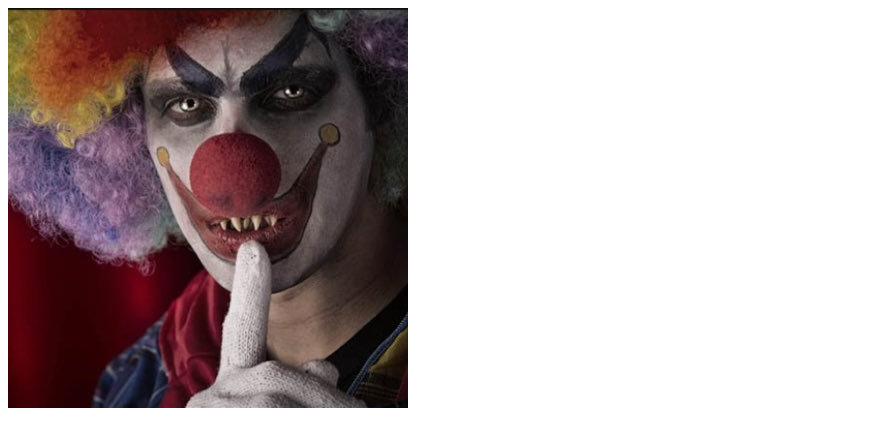
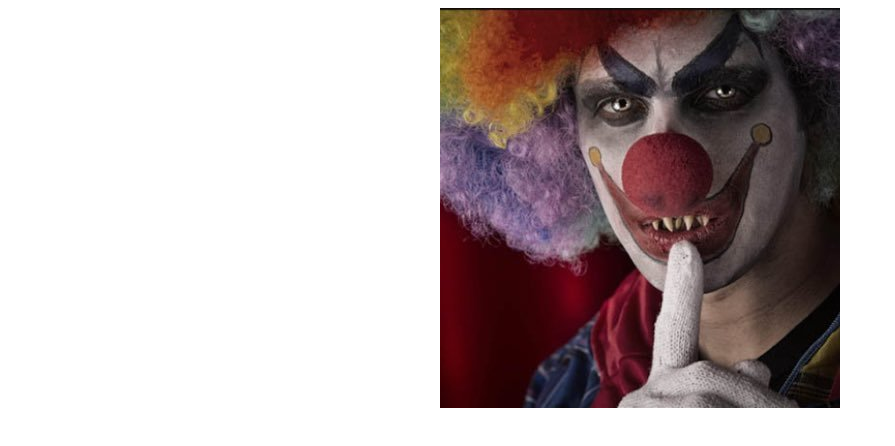
Before and after one commit to everythingclowns/everythingclowns.github.io, a plain HTML site: page index.html in a window 1280 px wide. Shown: the whole page, without its empty margins (0-895 px from the left). Drawn offline with Linux system fonts and the light colour scheme.

Commit message:
Update index.html

```diff
--- a/index.html
+++ b/index.html
@@ -1,5 +1,15 @@
 <!DOCTYPE html>
 <html>
+<head>
+<meta name="viewport" content="width=device-width, initial-scale=1">
+<style>
+img {
+  display: block;
+  margin-left: auto;
+  margin-right: auto;
+}
+</style>
+</head>
 <body>
 <img src="clown_400x400.jpg" alt="Smiley face" height="400" width="400">
 </body>
```
